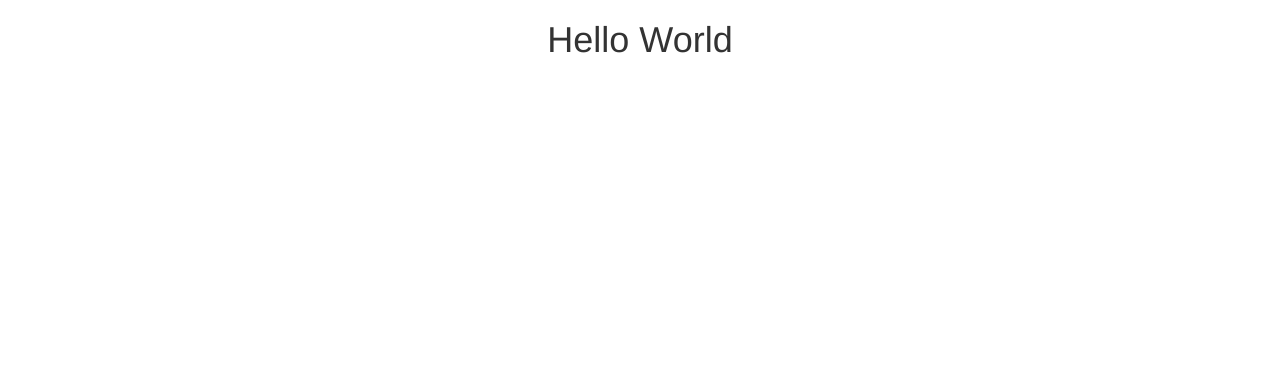
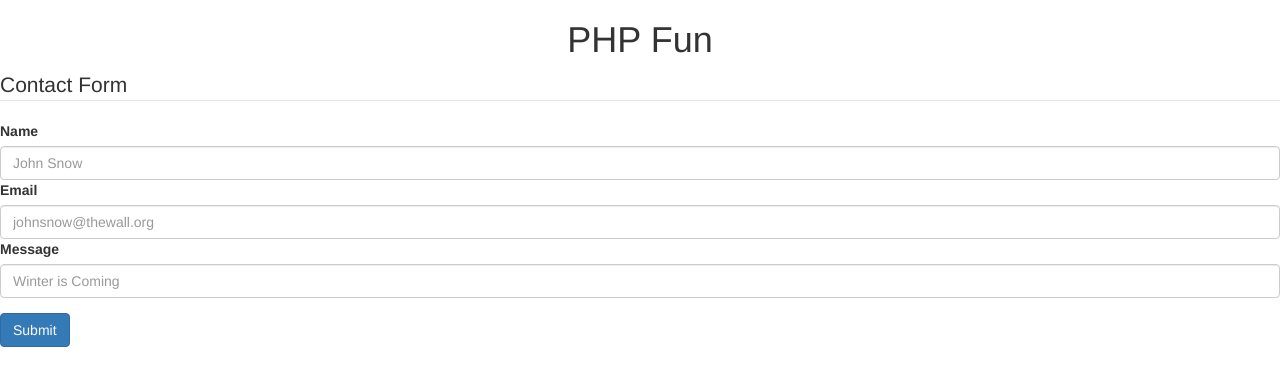
Before and after one commit to SkylerClayne/php-topia, a PHP site: page / in a window 1280 px wide. Before the commit the part shown is almost empty. Shown: the top 386 px of the page. Run offline with PHP 8.4, Linux system fonts and the light colour scheme; some libraries are stand-ins or nearby versions.

Commit message:
initialized form structure

```diff
--- a/index.php
+++ b/index.php
@@ -17,7 +17,22 @@
 		<![endif]-->
 	</head>
 	<body>
-		<h1 class="text-center">Hello World</h1>
+		<h1 class="text-center">PHP Fun</h1>
+
+		<form method="POST" role="form">
+			<legend>Contact Form</legend>
+
+			<div class="form-group">
+				<label for="name">Name</label>
+				<input type="text" class="form-control" id="name" placeholder="John Snow">
+				<label for="email">Email</label>
+				<input type="text" class="form-control" id="email" placeholder="johnsnow@thewall.org">
+				<label for="message">Message</label>
+				<input type="text" class="form-control" id="message" placeholder="Winter is Coming">
+			</div>
+
+			<button type="submit" class="btn btn-primary">Submit</button>
+		</form>
 
 		<!-- jQuery -->
 		<script src="//code.jquery.com/jquery.js"></script>
```
